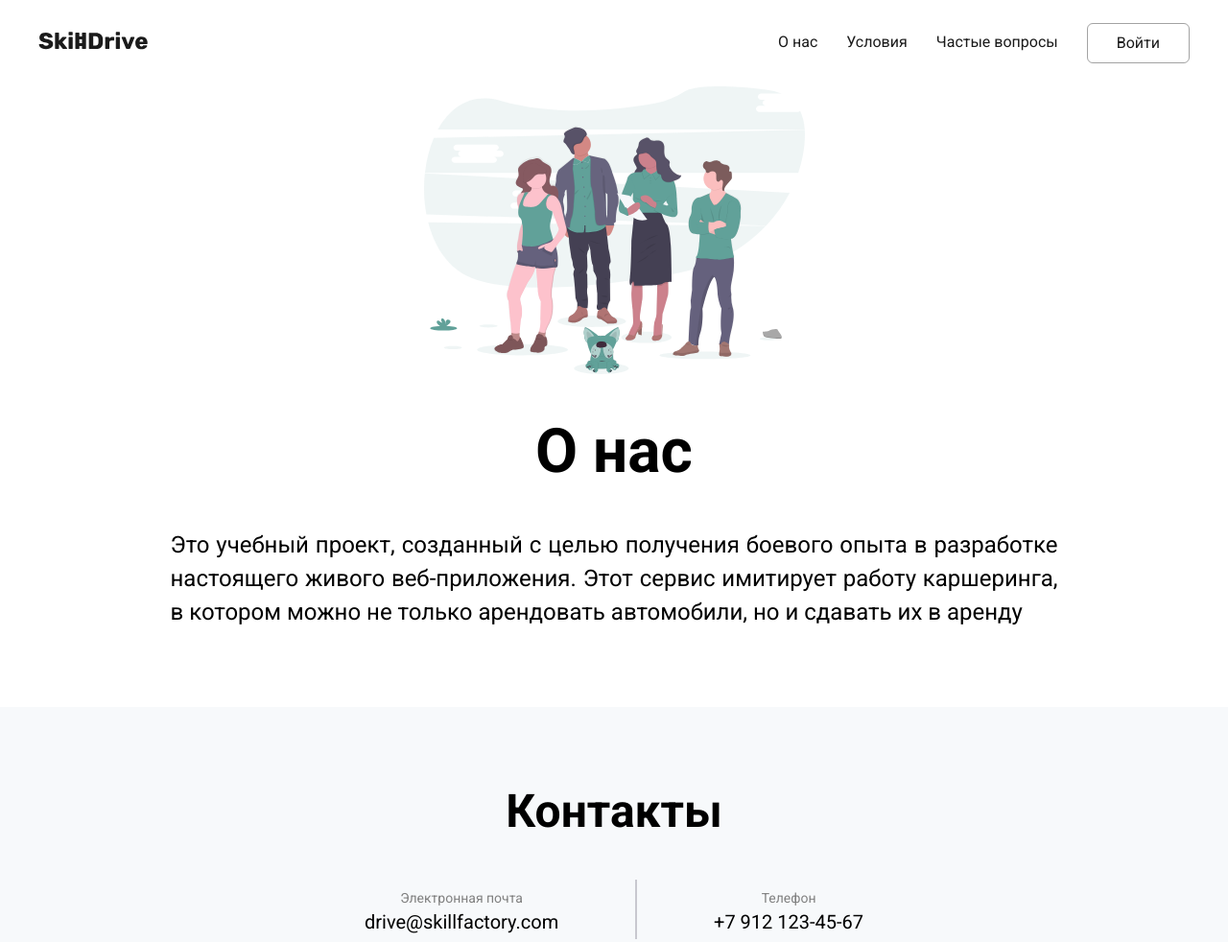
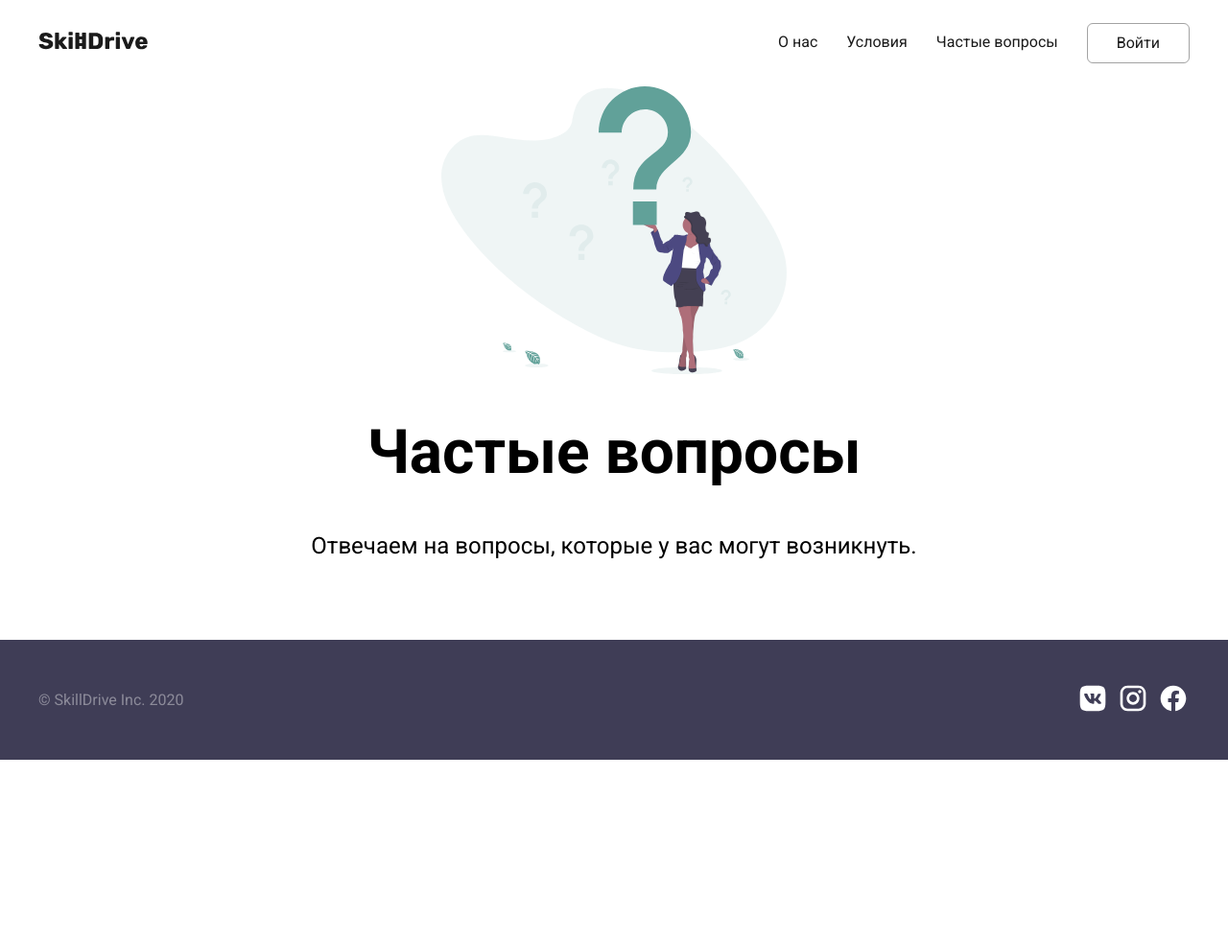
Before and after one commit to beginer13/module23, a React app: page /faqpage in a window 1280 px wide. Shown: the top 982 px of the page at 96% size. After the commit the page ends 800 px from the top, so only its background shows below. Built offline with nearby package versions, Linux system fonts and the light colour scheme.

Commit message:
Routing is working. FaqPage without ansers section

```diff
--- a/package.json
+++ b/package.json
@@ -13,6 +13,7 @@
   "license": "ISC",
   "devDependencies": {
     "file-loader": "^6.2.0",
+    "react-router-dom": "^5.2.0",
     "svg-url-loader": "^6.0.0",
     "webpack": "^5.4.0",
     "webpack-cli": "^4.2.0",
--- a/src/components/App.css
+++ b/src/components/App.css
@@ -3,3 +3,9 @@ div {
     margin: 0px;
     text-decoration: none;
 }
+
+.App {
+    padding: 0px;
+    margin: 0px;
+    text-decoration: none;
+}
--- a/src/components/App.js
+++ b/src/components/App.js
@@ -1,13 +1,20 @@
 import React from "react";
+import { Link, BrowserRouter as Router, Route, Switch, Redirect, withRouter } from 'react-router-dom';
 import './App.css';
 import MainPage from "./MainPage/MainPage.js";
+import FaqPage from "./FaqPage/FaqPage.js";
 
 function App ()
     {
         return (
-            <MainPage />
+        <div className='App'>
+                <Switch>
+                    <Route path='/mainpage' component={ MainPage } />
+                    <Route path='/faqpage' component={ FaqPage } />
+                    <Redirect from='/' to='/mainpage'/>
+                </Switch>
+        </div>
         )
-
     };
 
 export default App;
--- /dev/null
+++ b/src/components/FaqHeader/FaqHeader.js
@@ -0,0 +1,19 @@
+import React from 'react';
+import "./FaqHeader.css"
+import logo from "./img/undraw_questions_75e0 1.svg"
+
+class FaqHeader extends React.Component {
+        render () {
+        return (
+        <div className="picture-text-container">
+            <img className="page-picture" src={ logo } alt="quetion" />
+            <h1 className="page-header">Частые вопросы</h1>
+            <p className="page-header-text">
+                Отвечаем на вопросы, которые у вас могут возникнуть.
+            </p>
+        </div>
+        )
+    }
+}
+
+export default FaqHeader
--- /dev/null
+++ b/src/components/FaqPage/FaqPage.css
@@ -0,0 +1,34 @@
+.FaqPage {
+    margin: 0;
+    padding: 0;
+}
+.picture-text-container {
+    display: flex;
+    flex-direction: column;
+    align-items: center;
+    padding: 0 0 80px 0; }
+
+  .page-header {
+    font-size: 64px; }
+
+  .page-header-text {
+    max-width: 925px;
+    height: auto;
+    padding: 0 20px;
+    font-size: 24px;
+    line-height: 147.3%;
+    text-align: justify; }
+
+  @media (max-width: 670Px) {
+    .picture-text-container {
+      padding: 0 0 40px 0; }
+    .page-picture {
+      width: 267px; }
+    .page-header {
+      font-size: 32px; }
+    .page-header-text {
+      max-width: 925px;
+      height: auto;
+      font-size: 16px;
+      line-height: 147.3%;
+      text-align: justify; } }
--- /dev/null
+++ b/src/components/FaqPage/FaqPage.js
@@ -0,0 +1,21 @@
+import React from "react";
+import './FaqPage.css';
+import Header from "../Header/Header.js";
+import Footer from "../Footer/Footer";
+import FaqHeader from "../FaqHeader/FaqHeader.js"
+
+
+class FaqPage extends React.Component {
+
+    render () {
+        return (
+            <div className="FaqPage">
+                <Header />
+                <FaqHeader />
+                <Footer />
+            </div>
+        )
+    }
+}
+
+export default FaqPage
--- a/src/components/Header/Header.js
+++ b/src/components/Header/Header.js
@@ -1,3 +1,4 @@
+import { Link } from "react-router-dom"
 import logo from './img/logo.svg';
 import burger from './img/burger.svg';
 import React from 'react'
@@ -29,10 +30,10 @@ class Header extends React.Component {
                     </a>
                 </div>
                 <nav className={navClassName}>
-                    <a href="#" className="menu-item" >О нас</a>
-                    <a href="#" className="menu-item">Условия</a>
-                    <a href="./faq.html" className="menu-item" >Частые вопросы</a>
-                    <a href="#" className="menu-item login">Войти</a>
+                    <a href="/" className="menu-item" >О нас</a>
+                    <a href="/" className="menu-item">Условия</a>
+                    <a href="/faqpage" className="menu-item" >Частые вопросы</a>
+                    <a href="/" className="menu-item login">Войти</a>
                 </nav>
                 <div className="nav-lines">
                     <img src={burger} className="hamburger" id="burger" onClick={this.showNav}/>
--- a/src/components/MainPage/MainPage.js
+++ b/src/components/MainPage/MainPage.js
@@ -1,4 +1,3 @@
-// import logo from './logo.svg';
 import React from 'react';
 import Header from "../Header/Header.js";
 import ContactPictureText from "../ContactPictureText/ContactPictureText.js";
--- a/src/index.js
+++ b/src/index.js
@@ -1,6 +1,11 @@
 import React from "react";
 import ReactDOM from "react-dom";
+import { Link, BrowserRouter as Router, Route, Switch, Redirect, withRouter } from 'react-router-dom';
 import App from "./components/App";
 import './index.css'
 
-ReactDOM.render (<App />, document.getElementById("root"));
+ReactDOM.render (
+    <Router>
+        <App />
+    </Router>
+    , document.getElementById("root"));
--- a/webpack.config.js
+++ b/webpack.config.js
@@ -5,7 +5,7 @@ const HtmlWebpackPlugin = require('html-webpack-plugin');
 module.exports = {
     entry: "./src/index.js",
     output: {
-        path: path.join(__dirname, '/dist'),
+        path: path.join(__dirname, 'dist'),
         filename: "mainset.js"
     },
 
@@ -47,7 +47,7 @@ module.exports = {
     },
 
     devServer: {
-        stats: 'errors-only'
+       historyApiFallback: true
     },
 
     plugins: [
```
Also changed, not shown: src/components/FaqHeader/FaqHeader.css (added), src/components/FaqHeader/img/undraw_questions_75e0 1.svg (added), 1 other file.
